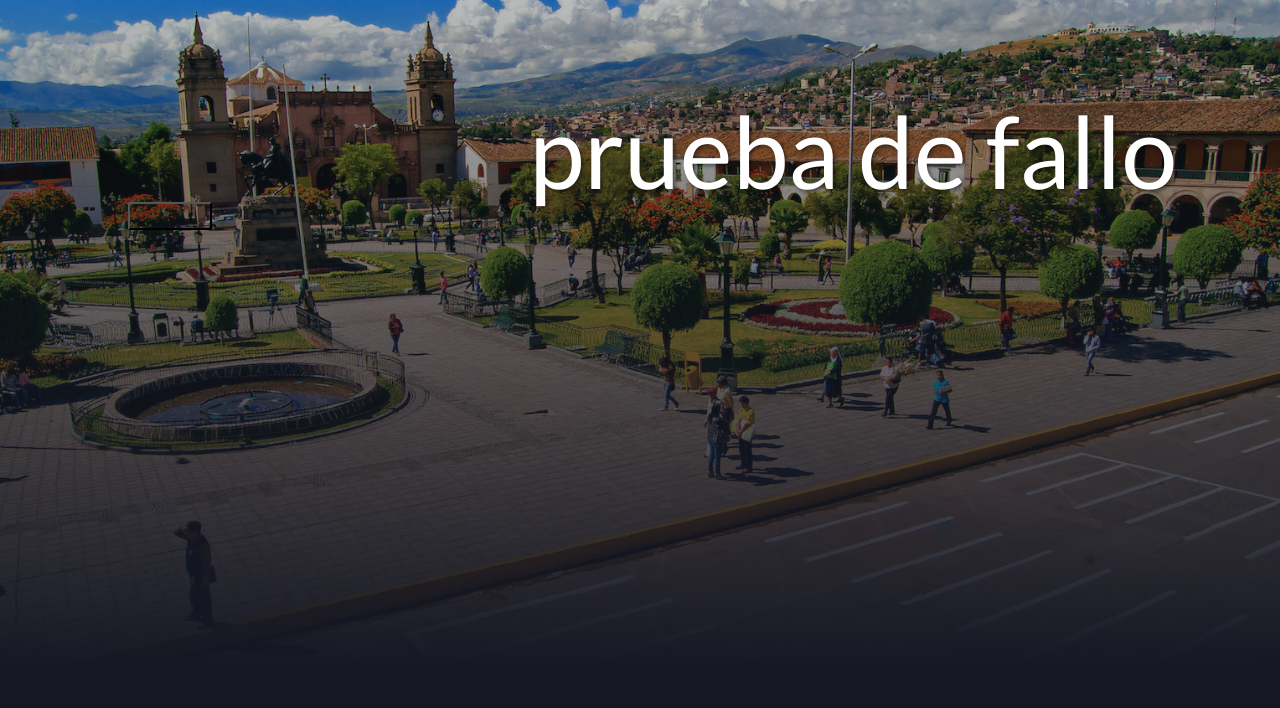
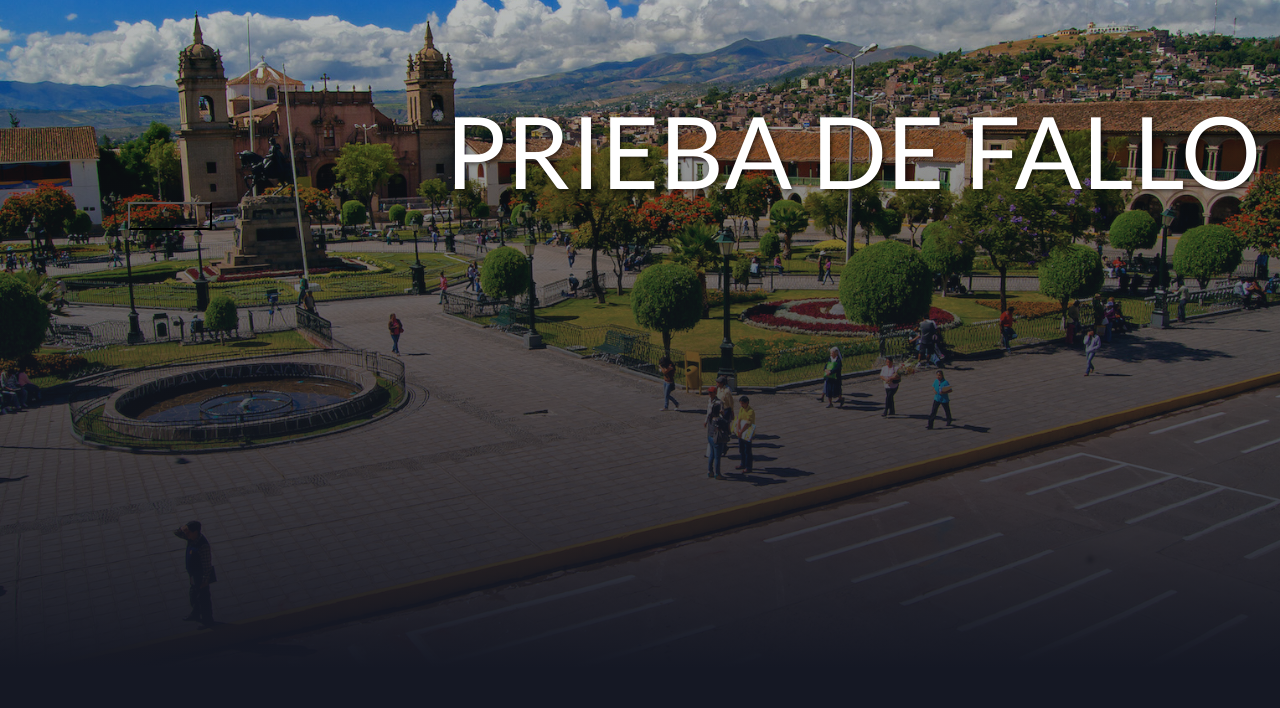
Before and after one commit to AlterSmater/AlterSmater.github.io, a plain HTML site: page index.html in a window 1280 px wide. Shown: the part 92-800 px from the top of the page. Drawn offline with Linux system fonts and the light colour scheme.

Commit message:
Update index.html

```diff
--- a/index.html
+++ b/index.html
@@ -56,7 +56,7 @@
 
             <!-- COMIENZO DEL CONTENIDO -->
             <section id="hero">
-                <h1 class="hero--header">prueba de fallo</h1>
+                <h1 class="hero--header">PRIEBA DE FALLO</h1>
 
 
                 <div class="hero--search">
```
